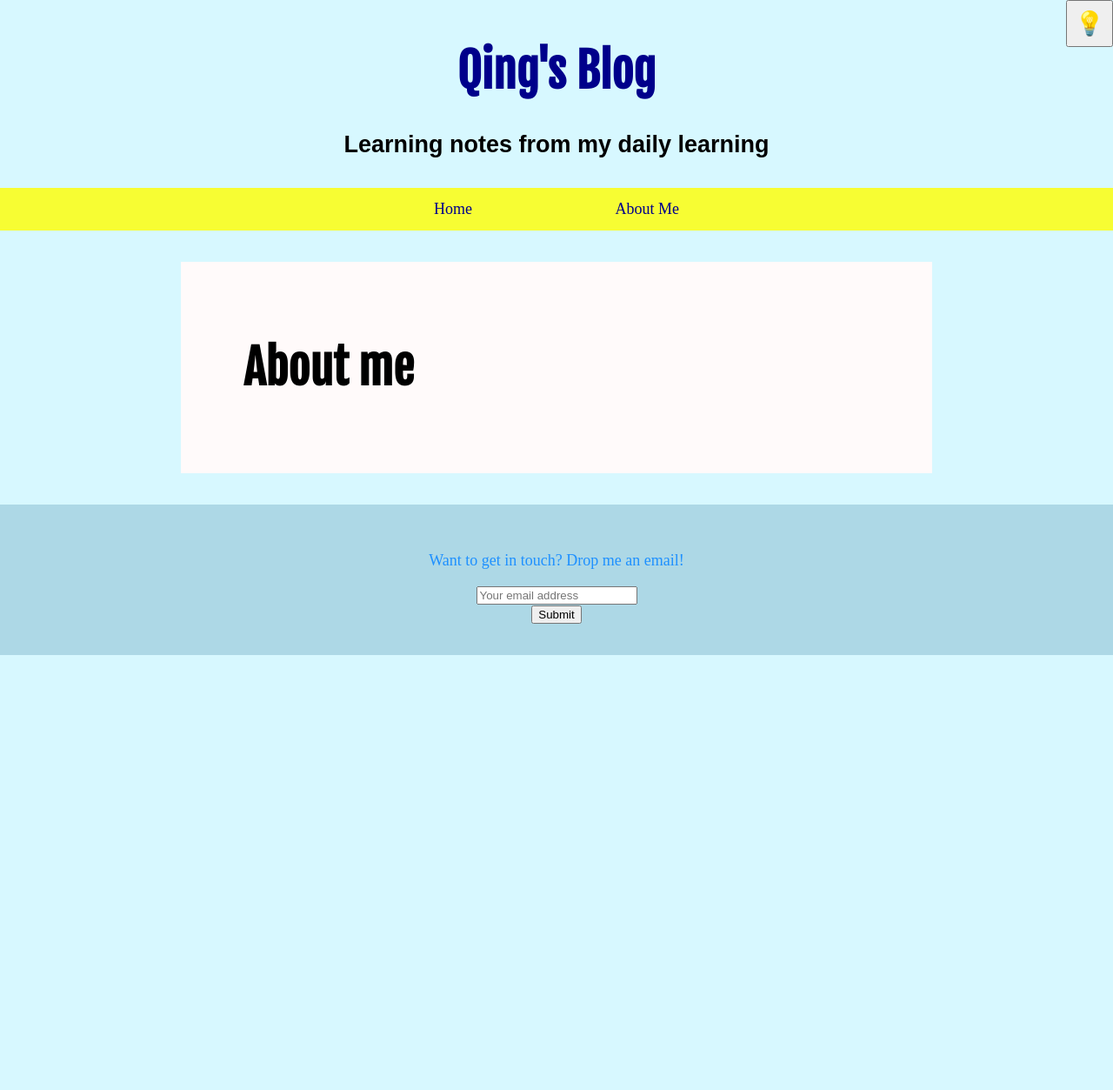
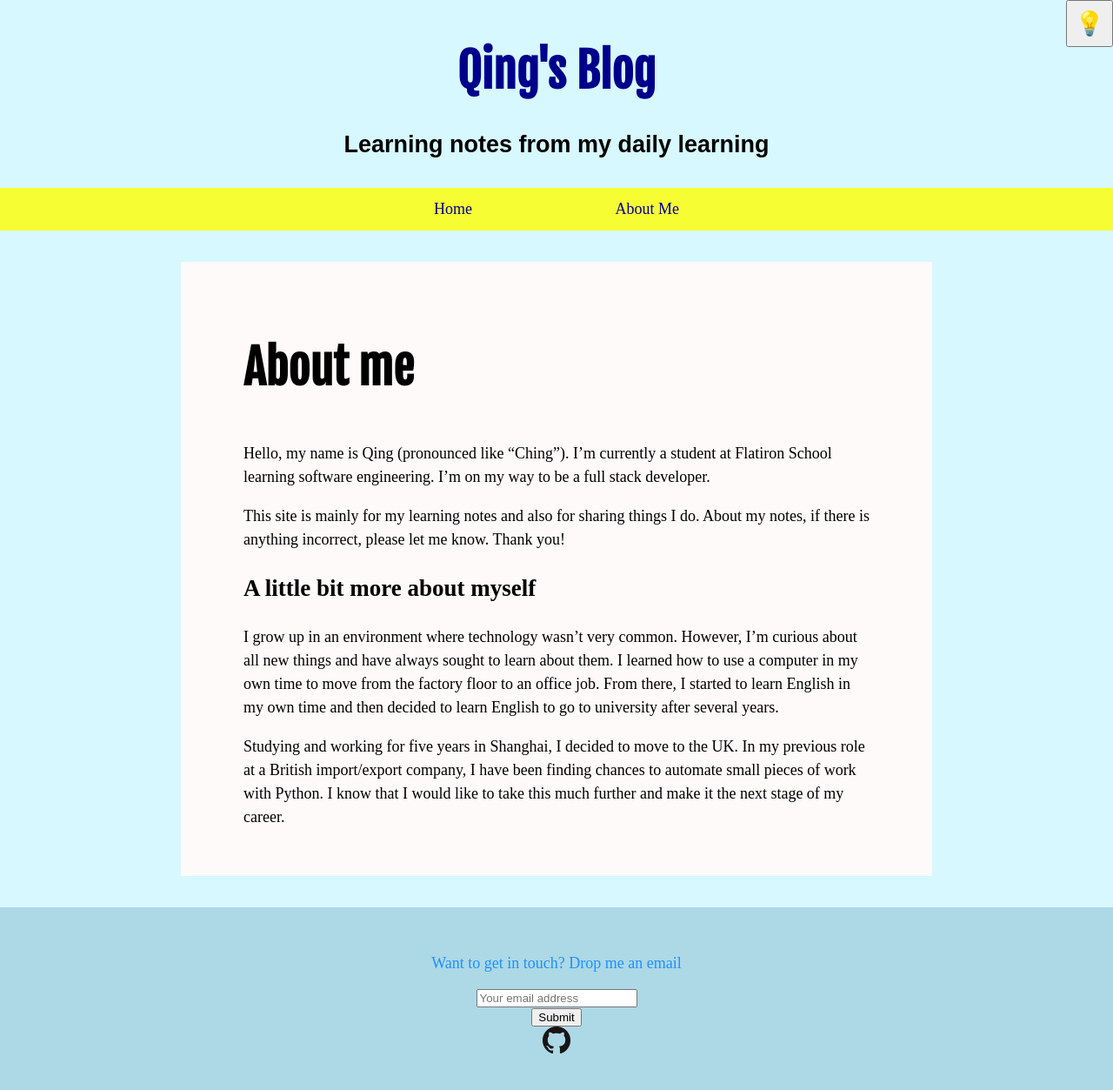
Before and after one commit to ching-wang/ching-wang.io, a Jekyll site: the page built from about.markdown, in a window 1280 px wide. Shown: the whole page at 87% size. Built offline with Jekyll 4.4.1, drawn with Linux system fonts in a browser that asks for light colours; before the commit the page ends 900 px from its top, so only the background shows below that.

Commit message:
update about me page

```diff
--- a/_config.yml
+++ b/_config.yml
@@ -25,7 +25,7 @@ description: >- # this means to ignore newlines until "baseurl:"
   line in _config.yml. It will appear in your document head meta (for
   Google search results) and in your feed.xml site description.
 baseurl: "" # the subpath of your site, e.g. /blog
-url: "" # the base hostname & protocol for your site, e.g. http://example.com
+url: "https://ching-wang.github.io/" # the base hostname & protocol for your site, e.g. http://example.com
 twitter_username: QingChingwang
 github_username:  ching-wang
 
@@ -33,6 +33,7 @@ github_username:  ching-wang
 theme: minima
 plugins:
   - jekyll-feed
+  - jekyll-time-to-read
 highlighter: rouge
 fenced_code_blocks: true
 
--- a/_layouts/wrapper.html
+++ b/_layouts/wrapper.html
@@ -31,13 +31,14 @@
     </div>
 </div>
 <div class ="footer">
-    <p> Want to get in touch? Drop me an email!</p>
+    <p> Want to get in touch? Drop me an email</p>
     <div class="footer-placeholder">
         <input type="email" placeholder="Your email address">
     </div>
     <div class="footer-submit-button">
         <input type="submit">
     </div>
+    <img src="/assets/GitHub-Mark-32px.png">
     <button class="light-switch">
         &#x1f4a1;
     </button>
--- a/about.markdown
+++ b/about.markdown
@@ -3,3 +3,23 @@ layout: page
 title: About me
 permalink: /about/
 ---
+
+Hello, my name is Qing (pronounced like "Ching"). I'm currently a student at
+Flatiron School learning software engineering. I'm on my way to be a full
+stack developer.
+
+This site is mainly for my learning notes and also for sharing things I do.
+About my notes, if there is anything incorrect, please let me know. Thank you!
+
+## A little bit more about myself
+
+I grow up in an environment where technology wasn't very common. However, I'm
+curious about all new things and have always sought to learn about them. I
+learned how to use a computer in my own time to move from the factory floor to
+an office job. From there, I started to learn English in my own time and then
+decided to learn English to go to university after several years.
+
+Studying and working for five years in Shanghai, I decided to move to the UK.
+In my previous role at a British import/export company, I have been finding
+chances to automate small pieces of work with Python. I know that I would like
+to take this much further and make it the next stage of my career.
```
Also changed, not shown: assets/GitHub-Mark-32px.png (added), 1 other file.
